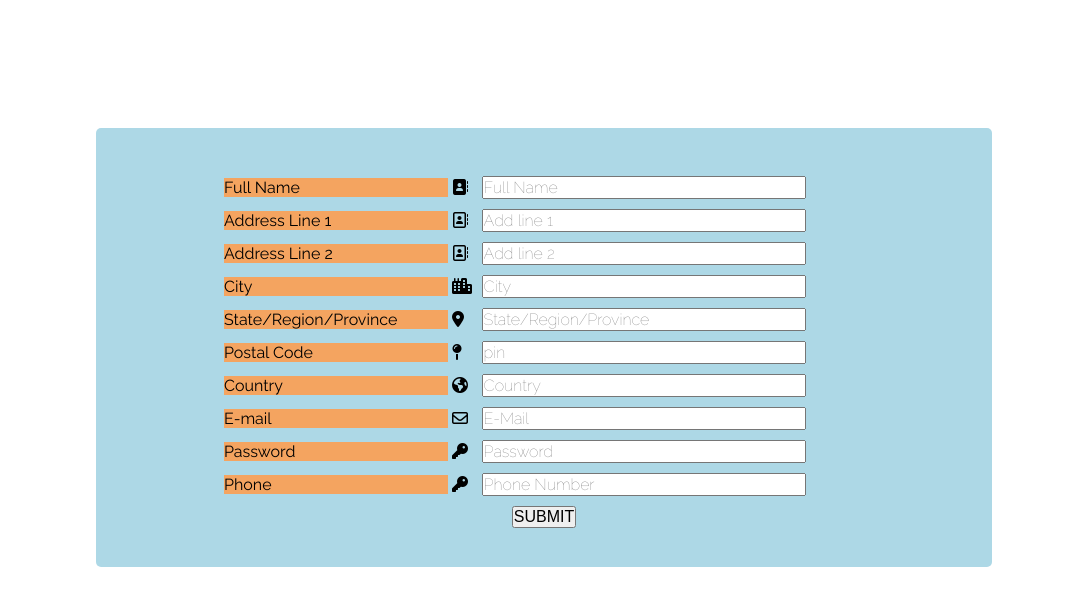
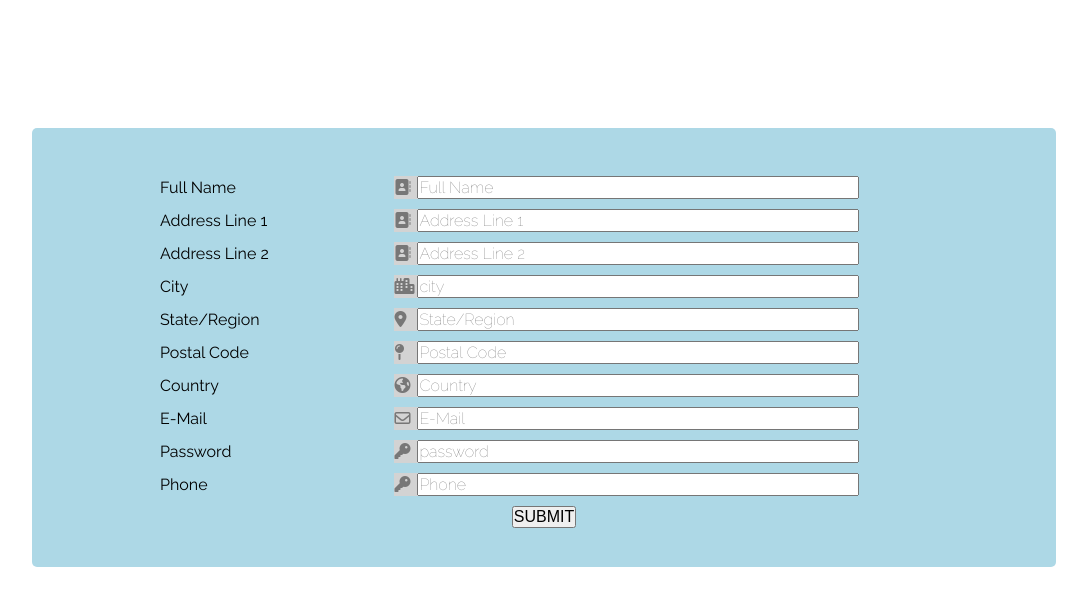
Before and after one commit to anusu90/GUVI-WD-2, a plain HTML site: page index.html in a window 1280 px wide. Shown: the whole page, without its empty margins (96-1183 px from the left). Drawn offline with Linux system fonts and the light colour scheme.

Commit message:
added icons

```diff
--- a/index.html
+++ b/index.html
@@ -16,84 +16,185 @@
     <main>
         <section>
             <form action="#" name="main-form" method="GET" onsubmit="myFunc()">
-                <div class="form-line  ">
-                    <label for="full-name" class="">Full Name</label>
+
+                <div class="form-line">
+                    <div class="input-group-2">
+                        <div class="input-group-label input-group-width-for-label">
+                            <label for="full-name" class="input-label">Full Name</label>
+                        </div>
+                    </div>
+
+                    <div class="input-group">
+                        <div class="input-group-icon">
                             <i class="fa fa-address-book" aria-hidden="true"></i>
+                        </div>
+                        <div class="input-group-area">
                             <input id="full-name" type="text" required placeholder="Full Name">
                         </div>
-
-                <div   class="form-line">
-                    <label for="add-line-1">Address Line 1</label>
-
-                    <i class="fa fa-address-book-o" aria-hidden="true"></i>
-                    <input id="add-line-1" type="text" required placeholder="Add line 1">
+                    </div>
                 </div>
 
 
-                <div  class="form-line">
-                    <label for="add-line-2">Address Line 2</label>
+                <div class="form-line">
+                    <div class="input-group-2">
+                        <div class="input-group-label input-group-width-for-label">
+                            <label for="add-1" class="input-label">Address Line 1</label>
+                        </div>
+                    </div>
 
-                    <i class="fa fa-address-book-o" aria-hidden="true"></i>
-                    <input id="add-line-2" type="text" placeholder="Add line 2">
-                </div  class="form-line">
+                    <div class="input-group">
+                        <div class="input-group-icon">
+                            <i class="fa fa-address-book" aria-hidden="true"></i>
+                        </div>
+                        <div class="input-group-area">
+                            <input id="add-1" type="text" required placeholder="Address Line 1">
+                        </div>
+                    </div>
+                </div>
 
 
                 <div class="form-line">
-                    <label for="city">City</label>
+                    <div class="input-group-2">
+                        <div class="input-group-label input-group-width-for-label">
+                            <label for="add-2" class="input-label">Address Line 2</label>
+                        </div>
+                    </div>
 
+                    <div class="input-group">
+                        <div class="input-group-icon">
+                            <i class="fa fa-address-book" aria-hidden="true"></i>
+                        </div>
+                        <div class="input-group-area">
+                            <input id="add-2" type="text" required placeholder="Address Line 2">
+                        </div>
+                    </div>
+                </div>
+
+                <div class="form-line">
+                    <div class="input-group-2">
+                        <div class="input-group-label input-group-width-for-label">
+                            <label for="city" class="input-label">City</label>
+                        </div>
+                    </div>
+
+                    <div class="input-group">
+                        <div class="input-group-icon">
                             <i class="fas fa-city"></i>
-                    <input id="city" type="text" required placeholder="City">
-                </div class="form-line">
+                        </div>
+                        <div class="input-group-area">
+                            <input id="city" type="text" required placeholder="city">
+                        </div>
+                    </div>
+                </div>
 
 
                 <div class="form-line">
-                    <label for="state">State/Region/Province</label>
+                    <div class="input-group-2">
+                        <div class="input-group-label input-group-width-for-label">
+                            <label for="state" class="input-label">State/Region</label>
+                        </div>
+                    </div>
 
+                    <div class="input-group">
+                        <div class="input-group-icon">
                             <i class="fa fa-map-marker" aria-hidden="true"></i>
-                    <input id="state" type="text" required placeholder="State/Region/Province">
                         </div>
-                <div class="form-line">
-
-                    <label for="pin">Postal Code</label>
-
-                    <i class="fa fa-map-pin" aria-hidden="true"></i>
-                    <input id="pin" type="number" required placeholder="pin">
-
+                        <div class="input-group-area">
+                            <input id="state" type="text" required placeholder="State/Region">
                         </div>
-                <div class="form-line">
-
-                    <label for="country">Country</label>
-
-                    <i class="fa fa-globe" aria-hidden="true"></i>
-                    <input id="country" type="text" required placeholder="Country">
-
                     </div>
-                <div class="form-line">
-
-                    <label for="email">E-mail</label>
-
-                    <i class="fa fa-envelope-o" aria-hidden="true"></i>
-                    <input id="email" type="email" required placeholder="E-Mail">
-
                 </div>
-                <div class="form-line">
-
-                    <label for="pass">Password</label>
-
-                    <i class="fa fa-key" aria-hidden="true"></i>
-                    <input id="pass" type="password" required placeholder="Password">
-
-                </div class="form-line">
 
 
                 <div class="form-line">
+                    <div class="input-group-2">
+                        <div class="input-group-label input-group-width-for-label">
+                            <label for="pin" class="input-label">Postal Code</label>
+                        </div>
+                    </div>
 
-                    <label for="phone">Phone</label>
+                    <div class="input-group">
+                        <div class="input-group-icon">
+                            <i class="fa fa-map-pin" aria-hidden="true"></i>
+                        </div>
+                        <div class="input-group-area">
+                            <input id="pin" type="number" required placeholder="Postal Code">
+                        </div>
+                    </div>
+                </div>
 
+
+                <div class="form-line">
+                    <div class="input-group-2">
+                        <div class="input-group-label input-group-width-for-label">
+                            <label for="country" class="input-label">Country</label>
+                        </div>
+                    </div>
+
+                    <div class="input-group">
+                        <div class="input-group-icon">
+                            <i class="fa fa-globe" aria-hidden="true"></i>
+                        </div>
+                        <div class="input-group-area">
+                            <input id="country" type="text" required placeholder="Country">
+                        </div>
+                    </div>
+                </div>
+
+                <div class="form-line">
+                    <div class="input-group-2">
+                        <div class="input-group-label input-group-width-for-label">
+                            <label for="email" class="input-label">E-Mail</label>
+                        </div>
+                    </div>
+
+                    <div class="input-group">
+                        <div class="input-group-icon">
+                            <i class="fa fa-envelope-o" aria-hidden="true"></i>
+                        </div>
+                        <div class="input-group-area">
+                            <input id="email" type="email" required placeholder="E-Mail">
+                        </div>
+                    </div>
+                </div>
+
+
+                <div class="form-line">
+                    <div class="input-group-2">
+                        <div class="input-group-label input-group-width-for-label">
+                            <label for="pass" class="input-label">Password</label>
+                        </div>
+                    </div>
+
+                    <div class="input-group">
+                        <div class="input-group-icon">
                             <i class="fa fa-key" aria-hidden="true"></i>
-                    <input id="phone" type="text" required placeholder="Phone Number">
+                        </div>
+                        <div class="input-group-area">
+                            <input id="pass" type="password" required placeholder="password">
+                        </div>
+                    </div>
+                </div>
 
-                </div class="form-line">
+
+                <div class="form-line">
+                    <div class="input-group-2">
+                        <div class="input-group-label input-group-width-for-label">
+                            <label for="phone" class="input-label">Phone</label>
+                        </div>
+                    </div>
+
+                    <div class="input-group">
+                        <div class="input-group-icon">
+                            <i class="fa fa-key" aria-hidden="true"></i>
+                        </div>
+                        <div class="input-group-area">
+                            <input id="phone" type="text" required placeholder="Phone">
+                        </div>
+                    </div>
+                </div>
+
+
 
 
 
--- a/static/styles.css
+++ b/static/styles.css
@@ -14,7 +14,7 @@ body,main,section{
 }
 
 form{
-    width: 50%;
+    width: 60%;
     position: absolute;
     margin: 0px auto;
     left: 0px;
@@ -26,10 +26,10 @@ form{
 
 
 label{
-    min-width: 35%;
+    /* width: 50%; */
     display: inline-block;
     /* display: block; */
-    background-color: sandybrown;
+    /* background-color: sandybrown; */
     font-family: 'Raleway', sans-serif;
     font-weight: 400;
 
@@ -37,26 +37,78 @@ label{
 
 .form-line{
     margin: 10px auto;
+    width:100%
 }
 
 input{
-    display: inline-block;
-    min-width: 50%;
+
     font-family: 'Raleway', sans-serif;
     font-weight: 100;
+    width: 100%;
 }
 
 i{
-    display: inline-block;
-    width: 4%;
+    /* padding: 0 10px; */
+    display: inline;
+    color: #777;
 }
 
+.input-icon-text{
+    display: inline-block;
+    background:#eee;
+}
+
+.input-group{
+    display: inline-table;
+    width: 60%;
+}
+
+
+.input-group > div {
+    display: table-cell;
+    background-color: lightgray;
+}
+
+.input-group-2{
+    display: inline-table;
+    width: 30%;
+}
+
+.input-group-2> div {
+    display: table-cell;
+    /* background-color: lightgray; */
+}
+
+.input-group-icon{
+    background:#eee;
+    color: #777;
+    width: 5%;
+    /* width: 2% */
+  }
+
+.input-group-width-for-label{
+    width: 30%;
+}
+
+.input-group-area{
+    background-color: lightgreen;
+}
+
+/* .input-label{
+    display: table-cell;
+    width: 60%;
+    padding:0px;
+} */
+
+
+
 @media screen and (max-width:990px){
-    label{
+    .input-group-2{
+        display: inline-table;
         width: 100%;
     }
 
-    input{
+    /* input{
         width:90%;
-    }
+    } */
 }
```
Lines whose indentation alone changed are shown as unchanged.
